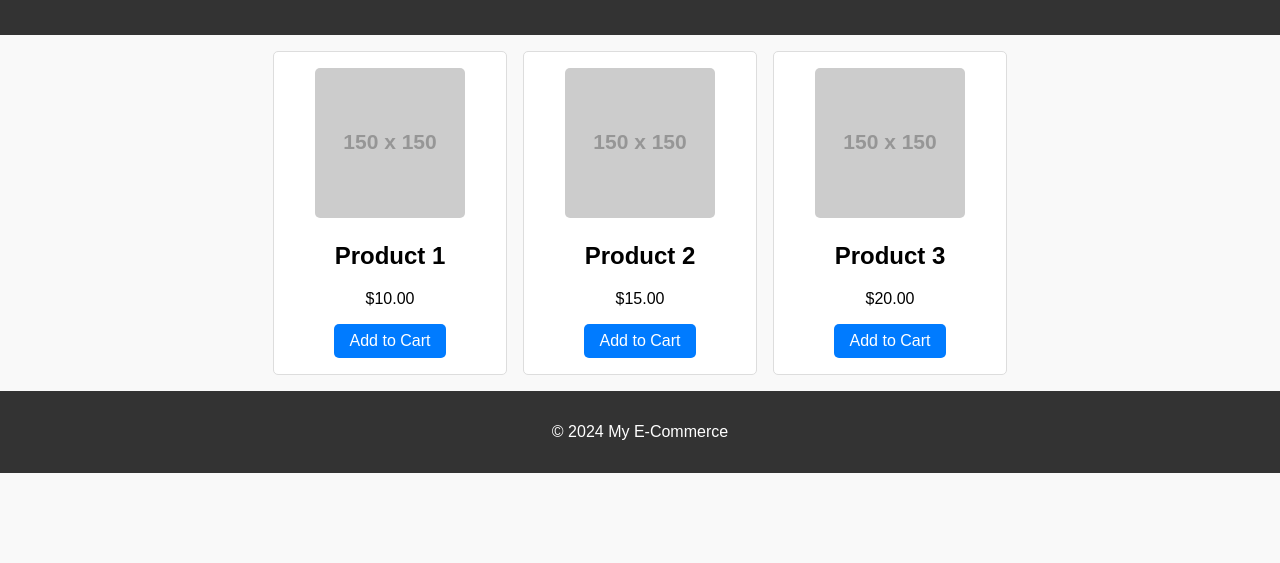
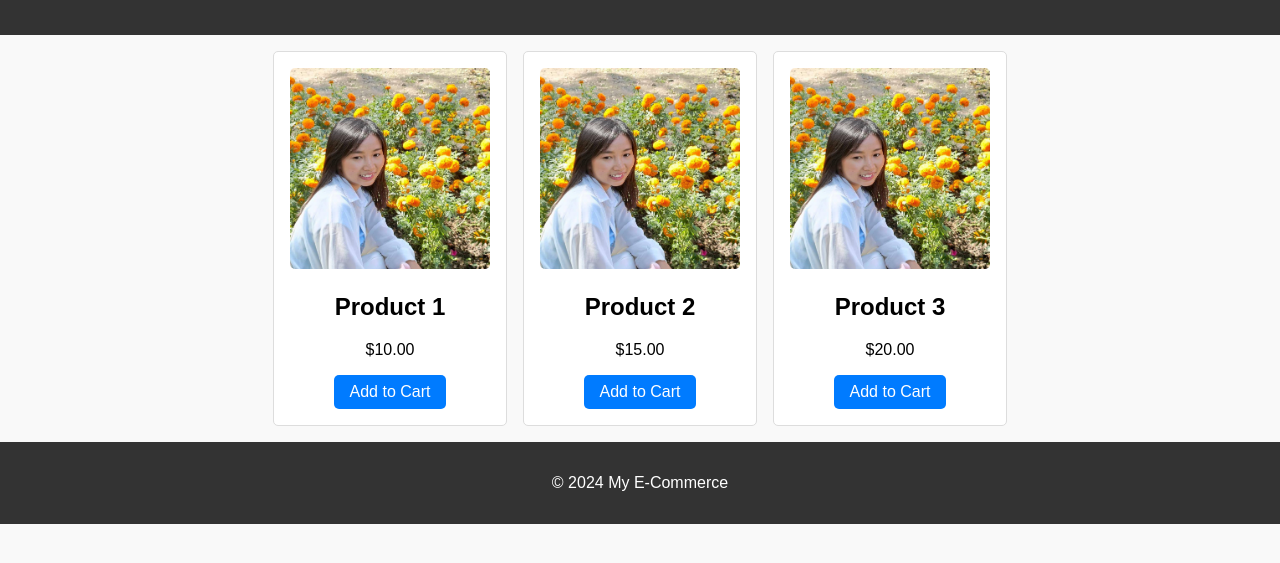
Before and after one commit to ksdk-creator/SimpleDev, a plain HTML site: page index.html in a window 1280 px wide. Shown: the part 77-640 px from the top of the page. Drawn offline with Linux system fonts and the light colour scheme; placeholder pictures from the web are drawn by us.

Commit message:
second commit

```diff
--- a/index.html
+++ b/index.html
@@ -18,7 +18,7 @@
     <section class="product-list">
       <!-- Product 1 -->
       <div class="product">
-        <img src="https://via.placeholder.com/150" alt="Product 1">
+        <img src="./kk.jpg" alt="Product 1">
         <h2>Product 1</h2>
         <p>$10.00</p>
         <button class="add-to-cart" data-price="10" data-name="Product 1">Add to Cart</button>
@@ -26,7 +26,7 @@
 
       <!-- Product 2 -->
       <div class="product">
-        <img src="https://via.placeholder.com/150" alt="Product 2">
+        <img src="./kk.jpg" alt="Product 2">
         <h2>Product 2</h2>
         <p>$15.00</p>
         <button class="add-to-cart" data-price="15" data-name="Product 2">Add to Cart</button>
@@ -34,7 +34,7 @@
 
       <!-- Product 3 -->
       <div class="product">
-        <img src="https://via.placeholder.com/150" alt="Product 3">
+        <img src="./kk.jpg" alt="Product 3">
         <h2>Product 3</h2>
         <p>$20.00</p>
         <button class="add-to-cart" data-price="20" data-name="Product 3">Add to Cart</button>
```
Also changed, not shown: kk.jpg (added).
